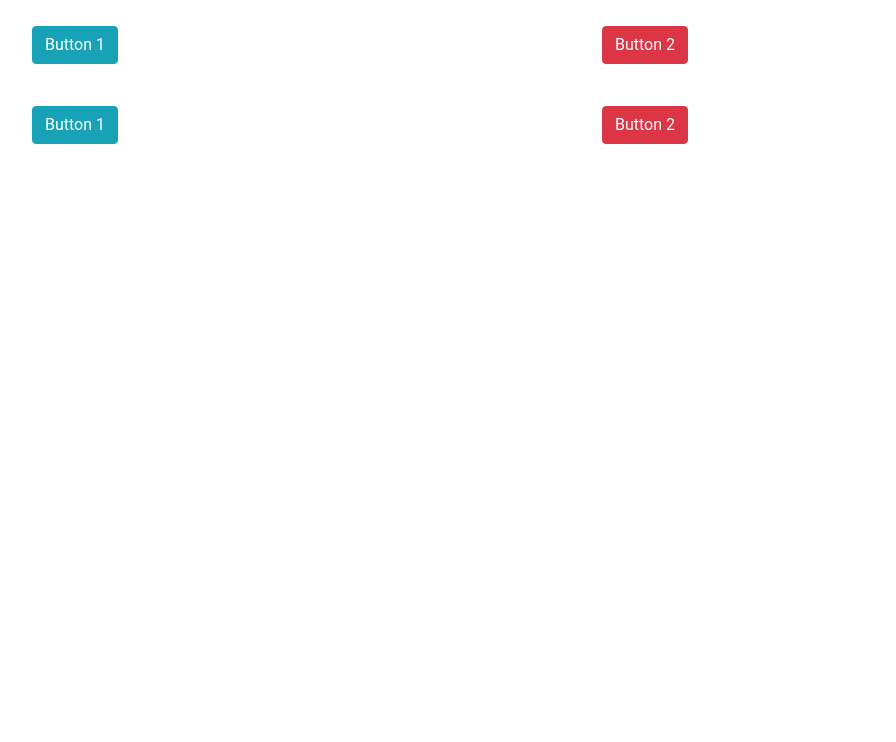
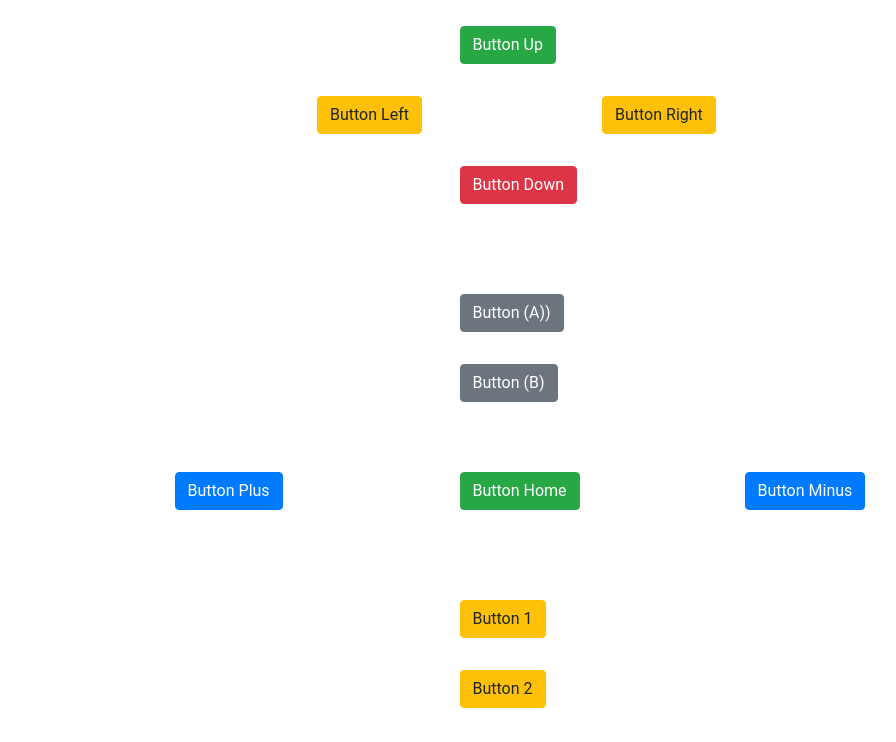
Before and after one commit to rkarabacak/ScoreBoard, a Django app: page /match/main/ in a window 1280 px wide. Shown: the part 58-800 px from the top of the page, without its empty margins (54-950 px from the left). Run offline with Django 3.2, Linux system fonts and the light colour scheme; some libraries are stand-ins or nearby versions.

Commit message:
main.html

```diff
--- a/templates/macth/main.html
+++ b/templates/macth/main.html
@@ -3,15 +3,32 @@
     {% block body %}
 
         <div class="container">
-            <div class="row h-100">
-                <div class="col-6 w-100 p-3"><button class="btn btn-info">Button 1</button></div>
-                <div class="col-6 w-100 p-3"><button class="btn btn-danger">Button 2</button></div>
+            <div class="row h-100 justify-content-md-center">
+                <div class="col-3 w-100 p-3"><button class="btn btn-success">Button Up</button></div>
             </div>
-        </div>
-        <div class="container">
-            <div class="row h-100">
-                <div class="col-6 w-100 p-3"><button class="btn btn-info">Button 1</button></div>
-                <div class="col-6 w-100 p-3"><button class="btn btn-danger">Button 2</button></div>
+            <div class="row h-100 justify-content-md-center">
+                <div class="col-3 w-100 p-3"><button class="btn btn-warning">Button Left</button></div>
+                <div class="col-3 w-100 p-3"><button class="btn btn-warning">Button Right</button></div>
+            </div>
+             <div class="row h-100 justify-content-md-center">
+                <div class="col-3 w-100 p-3"><button class="btn btn-danger">Button Down</button></div>
+            </div><br><br><br>
+            <div class="row h-100 justify-content-md-center">
+                <div class="col-3 w-100 p-3"><button class="btn btn-secondary">Button (A))</button></div>
+            </div>
+             <div class="row h-100 justify-content-md-center">
+                <div class="col-3 w-100 p-3"><button class="btn btn-secondary">Button (B)</button></div>
+            </div><br><br>
+
+            <div class="row h-100 justify-content-md-center">
+                <div class="col-3 w-100 p-3"><button class="btn btn-primary">Button Plus</button></div>
+                <div class="col-3 w-100 p-3"><button class="btn btn-success">Button Home</button></div>
+                <div class="col-3 w-100 p-3"><button class="btn btn-primary">Button Minus</button></div>
+            </div><br><br><br>
+            <div class="row h-100 justify-content-md-center">
+                <div class="col-3 w-100 p-3"><button class="btn btn-warning">Button 1</button></div>
+            </div><div class="row h-100 justify-content-md-center">
+                <div class="col-3 w-100 p-3"><button class="btn btn-warning">Button 2</button></div>
             </div>
         </div>
     {% endblock %}
```
